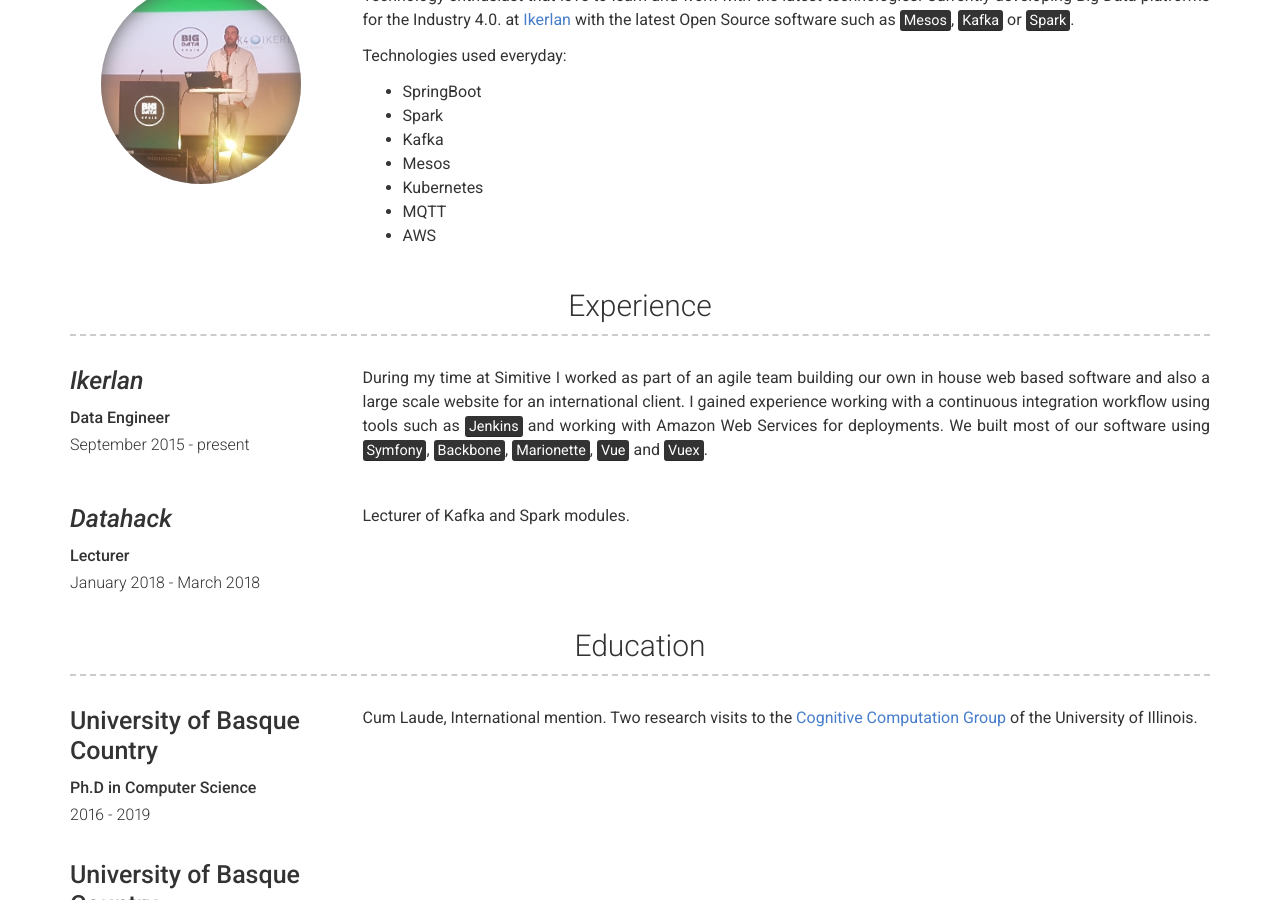
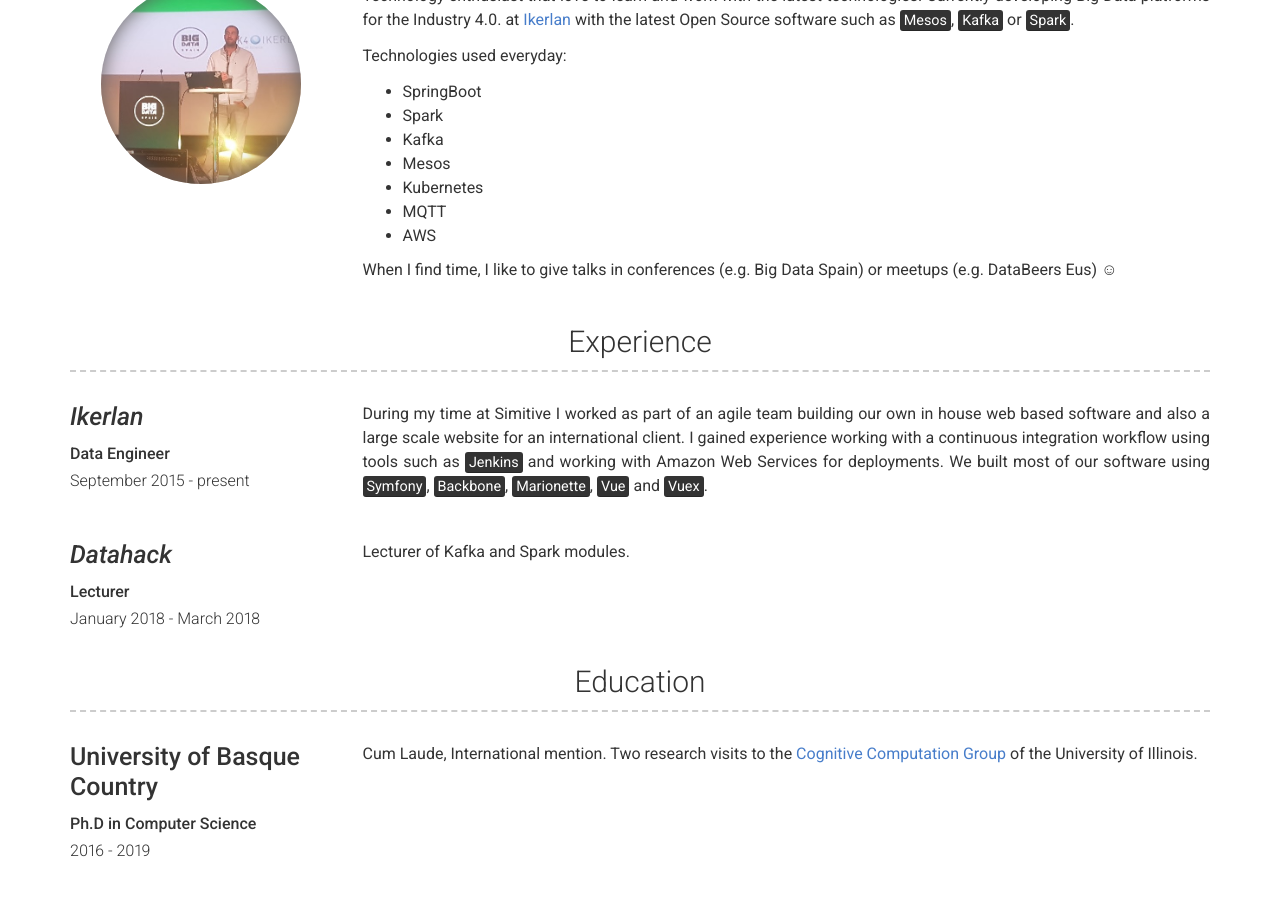
Before and after one commit to Neuw84/neuw84.github.io, a Jekyll site: the page built from index.md, in a window 1280 px wide and 900 px high, scrolled down 305 px. Built offline with Jekyll 4.4.1, drawn with Linux system fonts in a browser that asks for light colours.

Commit message:
Update _config.yml

```diff
--- a/_config.yml
+++ b/_config.yml
@@ -35,6 +35,8 @@
     * MQTT
     * AWS
 
+   When I find time, I like to give talks in conferences (e.g. Big Data Spain) or meetups (e.g. DataBeers Eus) &#9786;
+
 # Projects Section
  #projects_title: Research
 
```
